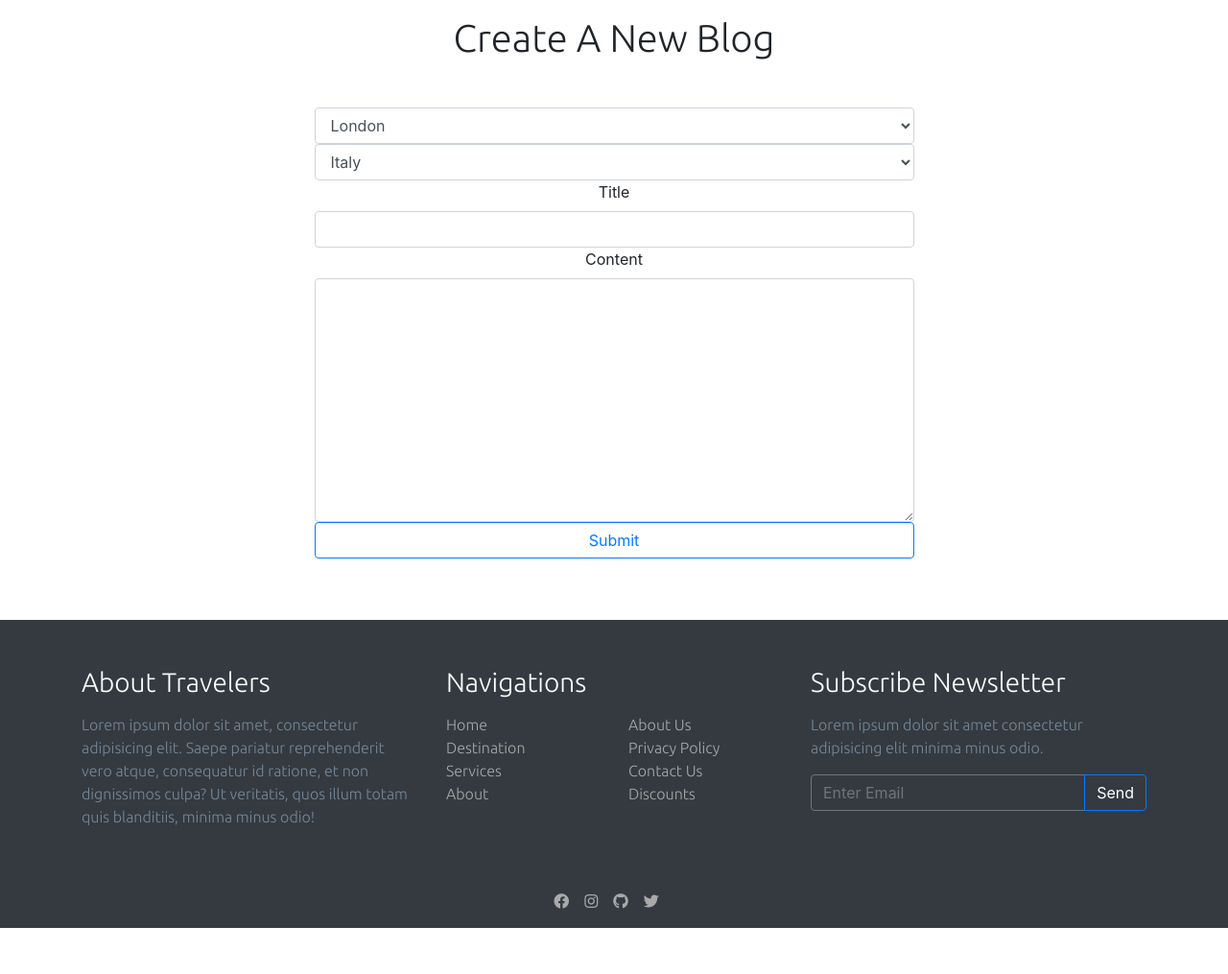
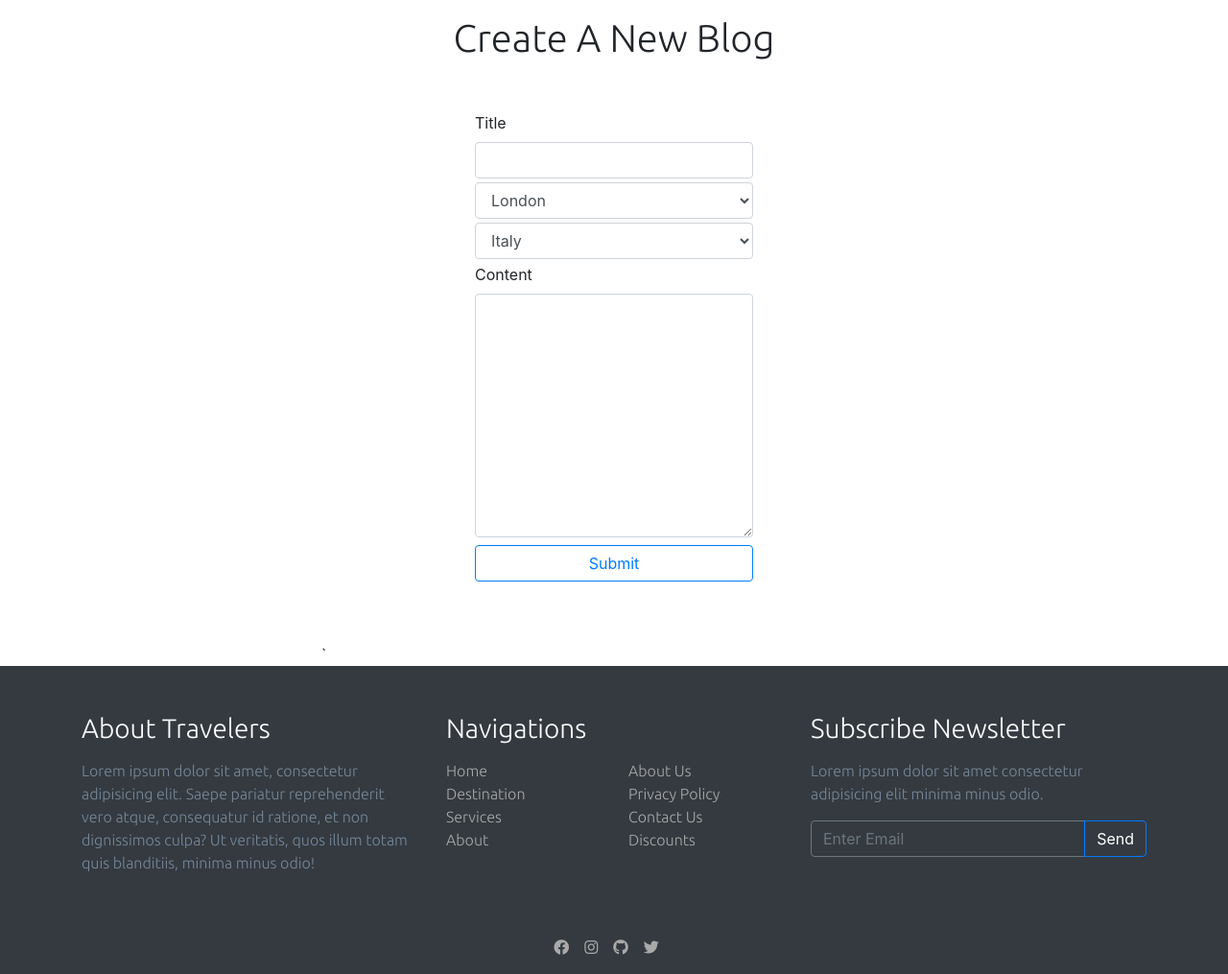
Before and after one commit to coftbred/OneTravel, a PHP site: page /create.php in a window 1280 px wide. Shown: the part 64-1079 px from the top of the page at 96% size. Before the commit the page ends 1031 px from the top, so only its background shows below. Run offline with PHP 8.4, Linux system fonts and the light colour scheme; some libraries are stand-ins or nearby versions.

Commit message:
create.php a little bit

```diff
--- a/OneTravel/create.php
+++ b/OneTravel/create.php
@@ -27,35 +27,37 @@
                         ?>
                     </div>
                 <?php endif; ?>
-            </div>
+
                 <div class="text-center mt-3">
                     <h1>Create A New Blog</h1>
                 </div>
                 <div class="row mt-5 mb-5">
-                <div class="col-md-6 offset-md-3">
+                    <div class="col-md-6 offset-md-3 text-left">
                         <form action="create.php" method="post">
-                        <select name="country" class="form-control">
+                            <label for="title" class="mt-1" >  Title</label>
+                            <input type="text" name="title" class="form-control">
+
+                            <select name="country" class="form-control mt-1">
                                 <option value="london">London</option>
                                 <option value="japan">Japan</option>
                                 <option value="dubai">Dubai</option>
                                 <option value="italy">Italy</option>
                             </select>
 
-                        <select name="destination" class="form-control">
+                            <select name="destination" class="form-control mt-1">
                                 <option value="italy">Italy</option>
                                 <option value="italy">Italy</option>
                                 <option value="italy">Italy</option>
                                 <option value="italy">Italy</option>
                             </select>
 
-                        <label for="title">Title</label>
-                        <input type="text" name="title" class="form-control">
-                        <label for="content">Content</label>
+                            <label for="content" class="mt-1">  Content</label>
                             <textarea name="content" cols="50" rows="10" class="form-control"></textarea>
 
-                        <button type="submit" name="submit" class="btn btn-outline-primary btn-block">Submit</button>
+                            <button type="submit" name="submit" class="btn btn-outline-primary btn-block mt-2">Submit</button>
                         </form>
                     </div>
+                </div>`
             </div>
         <?php endif; ?>
     </div>
```
Also changed, not shown: create.php (deleted, +0 -11 lines). Lines whose indentation alone changed are shown as unchanged.
